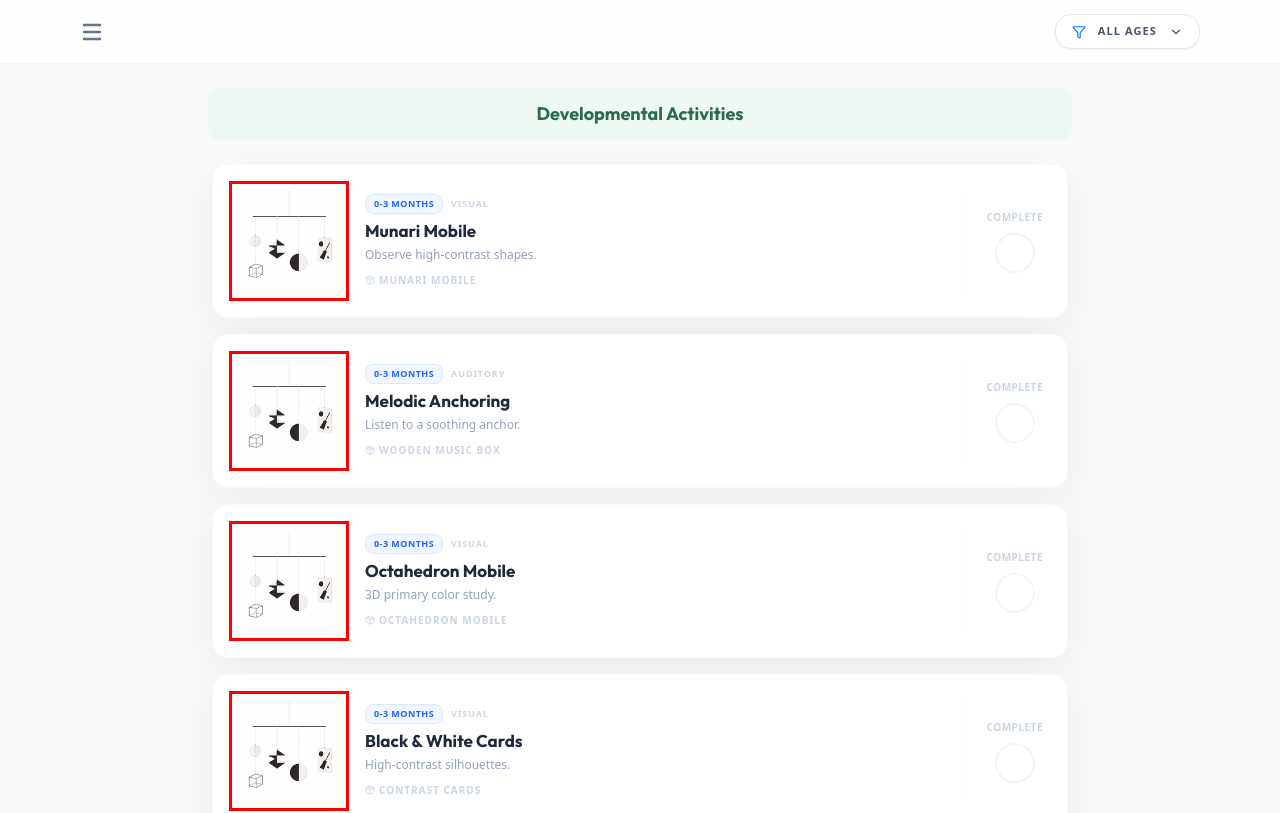
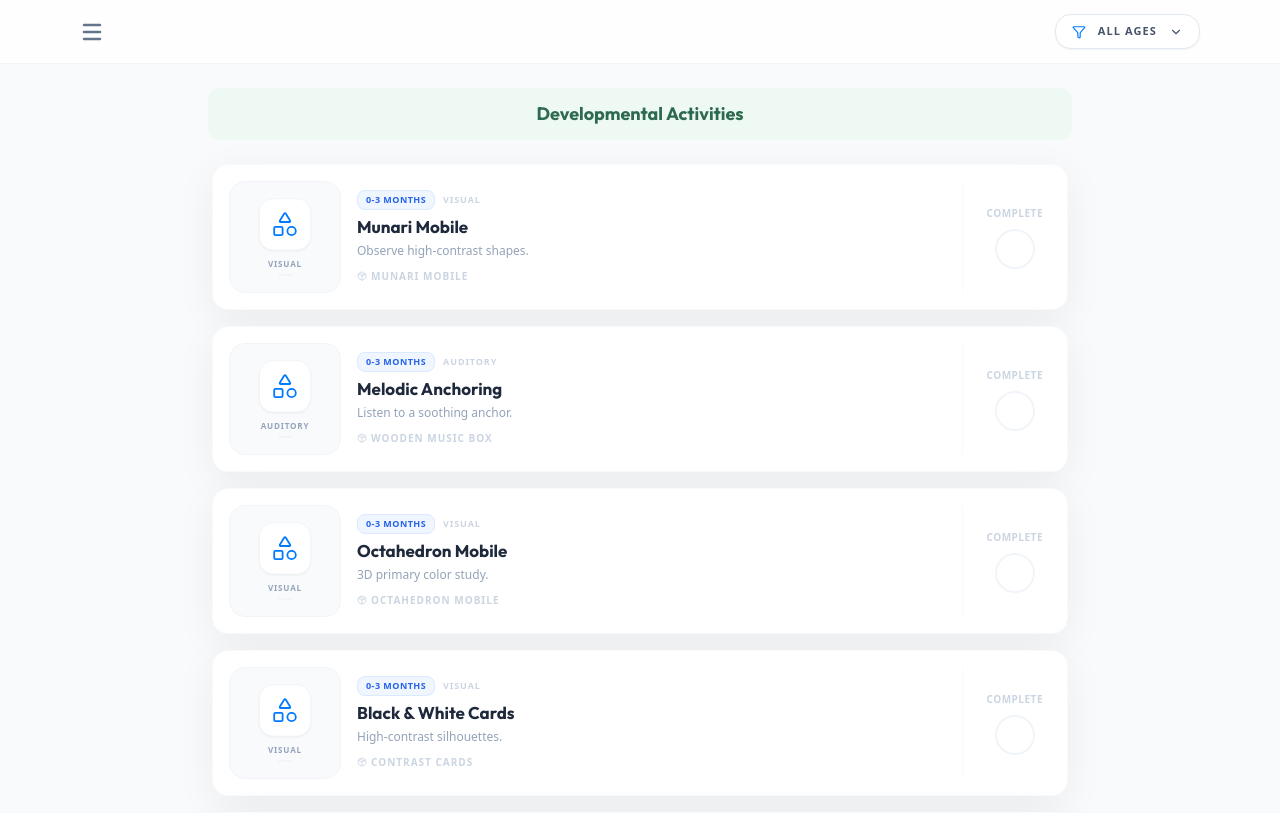
Before and after one commit to gwilford1-png/montessori4, a React (Vite) app in the folder montessori/: page / in a window 1280 px wide. Shown: the top 813 px of the page. Built offline with nearby package versions, Linux system fonts and the light colour scheme.

Commit message:
Update ActivityCard.tsx

```diff
--- a/montessori/components/ActivityCard.tsx
+++ b/montessori/components/ActivityCard.tsx
@@ -42,13 +42,25 @@ const ActivityCard: React.FC<ActivityCardProps> = ({ activity, onClick }) => {
       onClick={() => onClick(activity)}
       className="bg-white rounded-2xl flex flex-row items-center cursor-pointer group transition-all duration-300 shadow-[0_10px_40px_rgba(0,0,0,0.06)] hover:shadow-[0_20px_50px_rgba(0,0,0,0.12)] border border-slate-50 mb-4 mx-1"
     >
-         <div className="p-4 shrink-0">
-  <img
-    src="/montessori4/images/Munari_Mobile.png"
-    alt="proof"
-    style={{ width: 120, height: 120, border: "3px solid red" }}
-  />
+       <div className="p-4 shrink-0">
+  <div className="w-28 h-28 rounded-2xl bg-slate-50 flex items-center justify-center border border-slate-100 group-hover:bg-blue-50/50 transition-colors overflow-hidden">
+    {activity.thumbnail ? (
+      <img
+        src={`${import.meta.env.BASE_URL}${activity.thumbnail}`}
+        alt={activity.title}
+        className="w-full h-full object-contain p-2"
+        loading="lazy"
+      />
+    ) : (
+      <GeminiIllustration
+        title={activity.title}
+        category={activity.category}
+        className="w-full h-full scale-90"
+      />
+    )}
+  </div>
 </div>
+
 
 
       {/* Content Area */}
```
